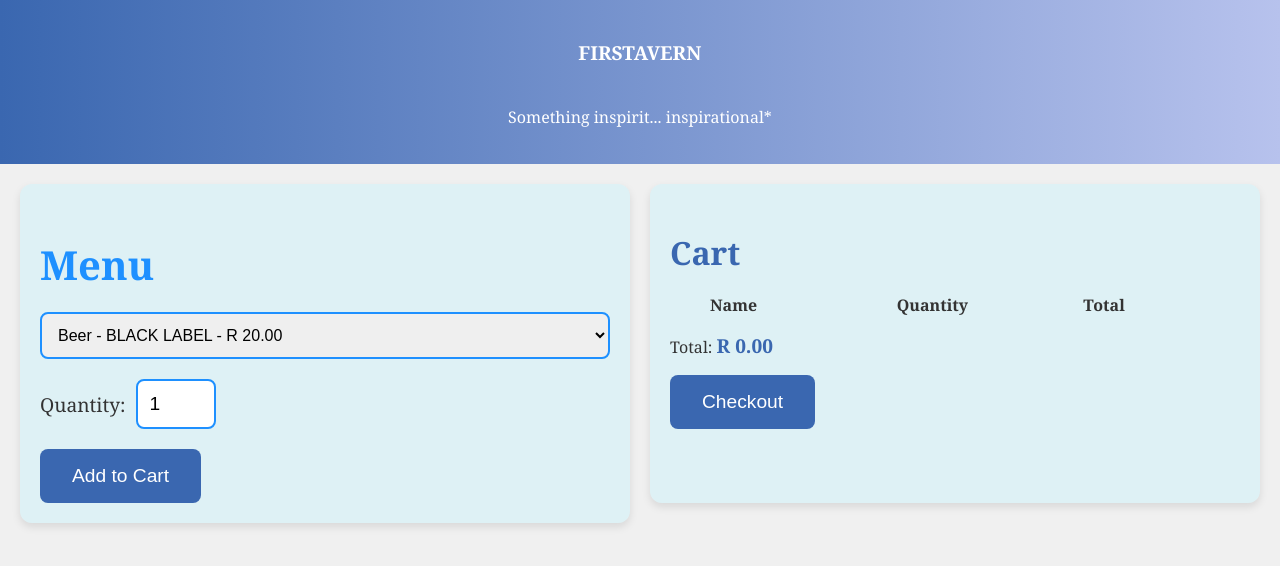
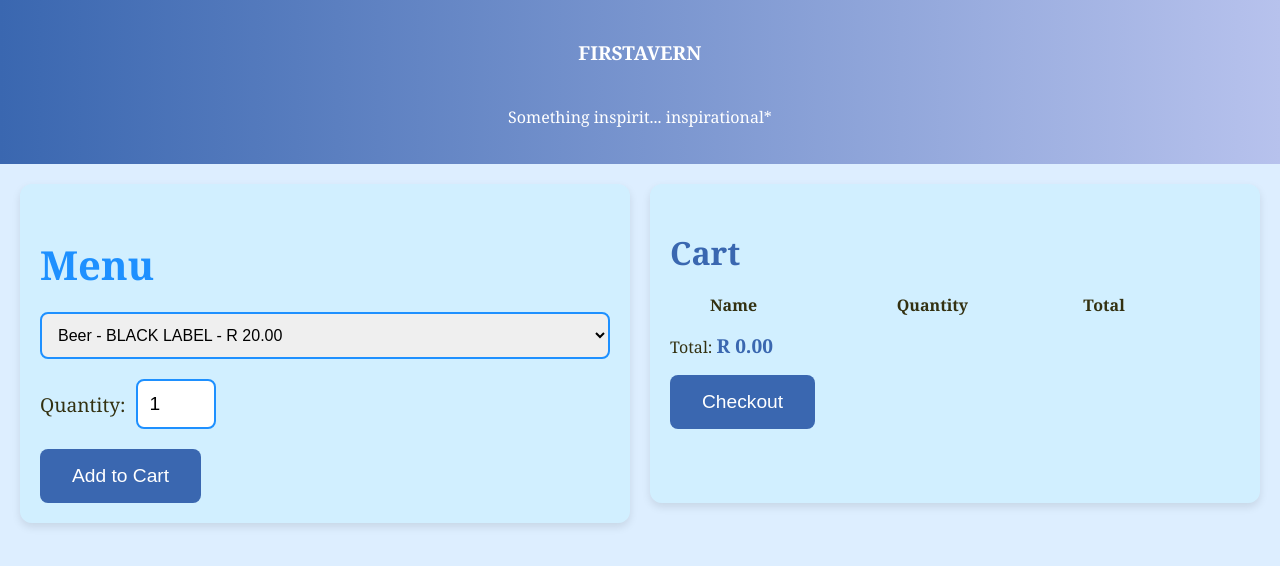
Before and after one commit to Vulth01/Bar-App, a plain HTML site: page index.html in a window 1280 px wide. Drawn offline with Linux system fonts and the light colour scheme.

Commit message:
Update styles.css

```diff
--- a/styles.css
+++ b/styles.css
@@ -1,9 +1,9 @@
 body {
     font-family: 'Segoe UI', Tahoma, Geneva, Verdana, sans-serif;
-    background-color: #f0f0f0;
+    background-color: #ddeeff;
     margin: 0;
     padding: 0;
-    color: #333;
+    color: #333111;
 }
 
 header {
@@ -58,7 +58,7 @@ main {
     padding: 20px;
 }
 
-#menu, #cart {                                                                      /* MENU BACKGROUND */
+#menu, #cart {                                                         		/* MENU BACKGROUND */
     background-color: rgba(180, 240, 255, 0.3);
     padding: 20px;
     border-radius: 12px;
```
